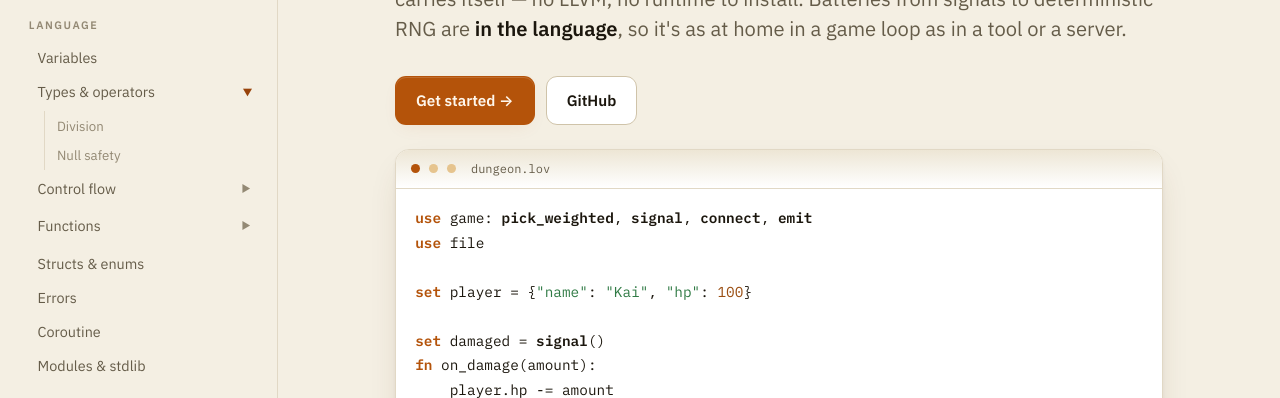
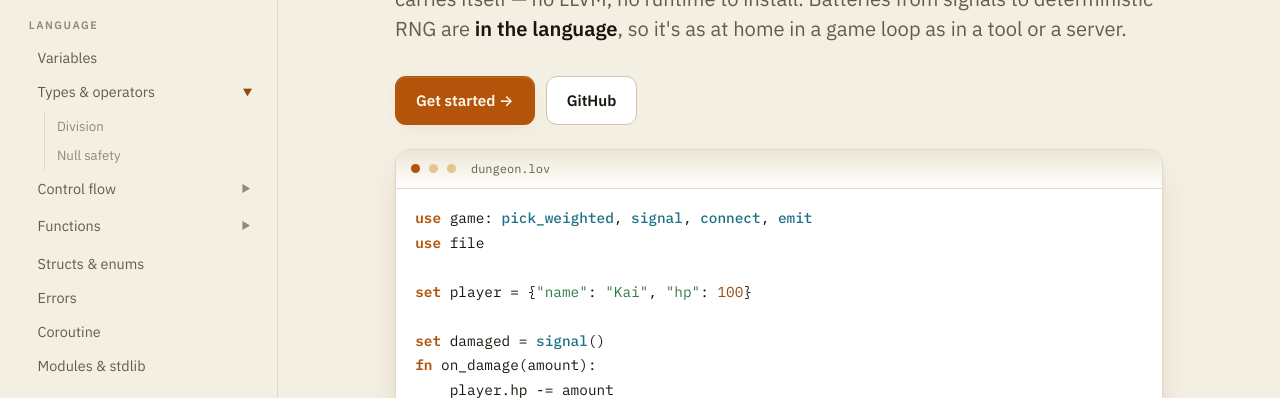
Before and after one commit to uixova/lovax, a plain HTML site: page docs/index.html in a window 1280 px wide. Shown: the part 324-722 px from the top of the page. Drawn offline with nearby package versions, Linux system fonts and the light colour scheme.

Commit message:
docs: fix nav scroll-jump + colour say and module calls in code samples
Nav: clicking a section landed a couple of sections too low and the sidebar
reflowed on every scroll. Clicks now scroll to the exact element (preventDefault +
scrollIntoView), sections carry scroll-margin-top, and the scroll-spy highlights the
top-most visible section, opening its accordion only when the owning section changes
— no more per-scroll thrash. Highlighter: builtins now colour without a following
paren (so bare 'say' is coloured), and module-qualified calls light up — the module
name (math, file, os, ...) and the .member() call each get their own colour, while
plain field access (player.hp) stays neutral. Same fixes shipped to the VS Code
grammar in 1.0.1.

```diff
--- a/docs/index.html
+++ b/docs/index.html
@@ -16,7 +16,7 @@
   --ember:#6E2C0B;
   --on-accent:#FFF7EC;
   --border:#E1D8C5; --border-strong:#CFC3A9;
-  --k:#B4530A; --str:#2F7A44; --num:#9A4E12; --com:#A79A80;
+  --k:#B4530A; --str:#2F7A44; --num:#9A4E12; --com:#A79A80; --fn:#1F6F86; --mod:#3A8296;
   --shadow-sm:0 1px 2px rgba(60,42,14,.06);
   --shadow:0 2px 4px rgba(60,42,14,.05),0 14px 34px -14px rgba(90,58,16,.24);
   --radius:14px; --maxread:768px;
@@ -30,7 +30,7 @@
     --ember:#F6C88C;
     --on-accent:#1B1206;
     --border:#2B2519; --border-strong:#3D3524;
-    --k:#F0A63D; --str:#93D293; --num:#E7AC6C; --com:#7E7560;
+    --k:#F0A63D; --str:#93D293; --num:#E7AC6C; --com:#7E7560; --fn:#79C3D8; --mod:#6FB2C6;
     --shadow-sm:0 1px 2px rgba(0,0,0,.4);
     --shadow:0 2px 4px rgba(0,0,0,.4),0 16px 40px -16px rgba(0,0,0,.7);
   }
@@ -43,7 +43,7 @@
   --ember:#F6C88C;
   --on-accent:#1B1206;
   --border:#2B2519; --border-strong:#3D3524;
-  --k:#F0A63D; --str:#93D293; --num:#E7AC6C; --com:#7E7560;
+  --k:#F0A63D; --str:#93D293; --num:#E7AC6C; --com:#7E7560; --fn:#79C3D8; --mod:#6FB2C6;
   --shadow-sm:0 1px 2px rgba(0,0,0,.4);
   --shadow:0 2px 4px rgba(0,0,0,.4),0 16px 40px -16px rgba(0,0,0,.7);
 }
@@ -108,7 +108,7 @@ nav.toc{margin-top:1.1rem}
 /* ---- main ---- */
 .main{min-width:0;padding:0 clamp(1.1rem,4vw,3.6rem)}
 .wrap{max-width:var(--maxread);margin:0 auto}
-section{padding:3.1rem 0;border-bottom:1px solid var(--border)}
+section{padding:3.1rem 0;border-bottom:1px solid var(--border);scroll-margin-top:1.5rem}
 .kicker{display:inline-flex;align-items:center;gap:.5rem;font-family:"IBM Plex Mono";font-size:.72rem;
   text-transform:uppercase;letter-spacing:.12em;color:var(--accent-ink);font-weight:600;margin-bottom:.8rem}
 .kicker::before{content:"";width:22px;height:2px;background:var(--accent);border-radius:2px}
@@ -153,7 +153,9 @@ p code,li code,td code{background:var(--surface-2);border:1px solid var(--border
 .tok-s{color:var(--str)}
 .tok-n{color:var(--num)}
 .tok-c{color:var(--com);font-style:italic}
-.tok-b{color:var(--ink);font-weight:600}
+.tok-b{color:var(--fn);font-weight:500}
+.tok-call{color:var(--fn)}
+.tok-mod{color:var(--mod)}
 
 /* ---- feature grid ---- */
 .grid{display:grid;grid-template-columns:repeat(auto-fit,minmax(232px,1fr));gap:1rem;margin:1.8rem 0}
@@ -692,34 +694,44 @@ vm.run("say \"frame at {engine_time()}\"");</pre></div>
   // ---- mobile menu ----
   var mb=document.getElementById('menubtn'),sb=document.getElementById('sidebar');
   if(mb)mb.addEventListener('click',function(){sb.classList.toggle('open');});
-  // ---- accordion nav ----
+  // ---- accordion + deterministic scroll nav ----
   var items=[].slice.call(document.querySelectorAll('.toc .item'));
-  items.forEach(function(it){
-    var a=it.querySelector(':scope>a');
+  var allLinks=[].slice.call(document.querySelectorAll('.toc a[href^="#"]'));
+  function openOnly(it){ items.forEach(function(o){ o.classList.toggle('open', o===it); }); }
+  allLinks.forEach(function(a){
     a.addEventListener('click',function(e){
-      if(it.hasAttribute('data-sub')){
-        // toggle expansion; still navigate
-        items.forEach(function(o){if(o!==it)o.classList.remove('open');});
-        it.classList.add('open');
+      var id=a.getAttribute('href').slice(1), el=document.getElementById(id);
+      if(el){                                   // scroll to the exact element ourselves
+        e.preventDefault();
+        el.scrollIntoView({behavior:'smooth', block:'start'});
+        if(history.replaceState) history.replaceState(null,'','#'+id);
       }
-      if(window.innerWidth<=880)sb.classList.remove('open');
+      var it=a.closest('.item');
+      if(it && it.hasAttribute('data-sub')) openOnly(it);
+      if(window.innerWidth<=880) sb.classList.remove('open');
     });
   });
-  // ---- scroll spy: highlight section + open its accordion ----
-  var allLinks=[].slice.call(document.querySelectorAll('.toc a[href^="#"]'));
-  var map={};allLinks.forEach(function(a){var id=a.getAttribute('href').slice(1);(map[id]=map[id]||[]).push(a);});
-  var ids=Object.keys(map),targets=ids.map(function(id){return document.getElementById(id);}).filter(Boolean);
+  // ---- scroll spy: highlight the top-most visible section; open its accordion
+  //      only when the owning section actually changes (no per-scroll thrash) ----
+  var map={}; allLinks.forEach(function(a){var id=a.getAttribute('href').slice(1);(map[id]=map[id]||[]).push(a);});
+  var targets=Object.keys(map).map(function(id){return document.getElementById(id);}).filter(Boolean);
+  var visible={}, lastOwner=null, lastId=null;
+  function refreshSpy(){
+    var best=null, bestTop=1e9;
+    Object.keys(visible).forEach(function(id){ if(visible[id]<bestTop){bestTop=visible[id];best=id;} });
+    if(!best || best===lastId) return;
+    lastId=best;
+    allLinks.forEach(function(a){ a.classList.toggle('active', a.getAttribute('href')==='#'+best); });
+    var owner=(map[best]||[])[0], it=owner && owner.closest('.item');
+    if(it && it.hasAttribute('data-sub') && it!==lastOwner){ openOnly(it); lastOwner=it; }
+  }
   var obs=new IntersectionObserver(function(ents){
     ents.forEach(function(en){
-      if(en.isIntersecting){
-        allLinks.forEach(function(a){a.classList.remove('active');});
-        (map[en.target.id]||[]).forEach(function(a){a.classList.add('active');});
-        // open the owning accordion item
-        var owner=(map[en.target.id]||[])[0];
-        if(owner){var it=owner.closest('.item');if(it&&it.hasAttribute('data-sub')){items.forEach(function(o){if(o!==it)o.classList.remove('open');});it.classList.add('open');}}
-      }
+      if(en.isIntersecting) visible[en.target.id]=en.boundingClientRect.top;
+      else delete visible[en.target.id];
     });
-  },{rootMargin:'-8% 0px -82% 0px'});
+    refreshSpy();
+  },{rootMargin:'-12% 0px -78% 0px', threshold:0});
   targets.forEach(function(t){obs.observe(t);});
 
   // ---- Lovax syntax highlighter ----
@@ -728,11 +740,15 @@ vm.run("say \"frame at {engine_time()}\"");</pre></div>
   var LIT=['true','false','null'];
   var BUILT=['say','len','push','range','sort','max','min','sum','floor','ceil','abs','sqrt','filter',
              'has','text','check','signal','connect','emit','pick_weighted','co_status','co_done'];
+  var MOD=['game','file','os','net','regex','math','strings','json','time','random','bytes'];
   var kwRe=new RegExp('\\b('+KW.concat(LIT).join('|')+')\\b','g');
-  var builtRe=new RegExp('\\b('+BUILT.join('|')+')\\b','g');
+  var builtRe=new RegExp('(?<![.>\\w])('+BUILT.join('|')+')\\b','g');   // not after a dot / inside a span
+  var modRe=new RegExp('\\b('+MOD.join('|')+')\\b(?=\\s*\\.)','g');
   function esc(s){return s.replace(/&/g,'&amp;').replace(/</g,'&lt;').replace(/>/g,'&gt;');}
   function frag(s){s=esc(s);
     s=s.replace(/\b(0x[0-9A-Fa-f]+|\d[\d_]*\.?\d*(?:e-?\d+)?)\b/g,'<span class="tok-n">$1</span>');
+    s=s.replace(/(\.)([A-Za-z_][A-Za-z0-9_]*)(?=\s*\()/g,'$1<span class="tok-call">$2</span>');  // .method(
+    s=s.replace(modRe,'<span class="tok-mod">$1</span>');                                        // module before dot
     s=s.replace(builtRe,'<span class="tok-b">$1</span>');
     s=s.replace(kwRe,'<span class="tok-k">$1</span>');return s;}
   function hl(src){return src.split('\n').map(function(line){
```
